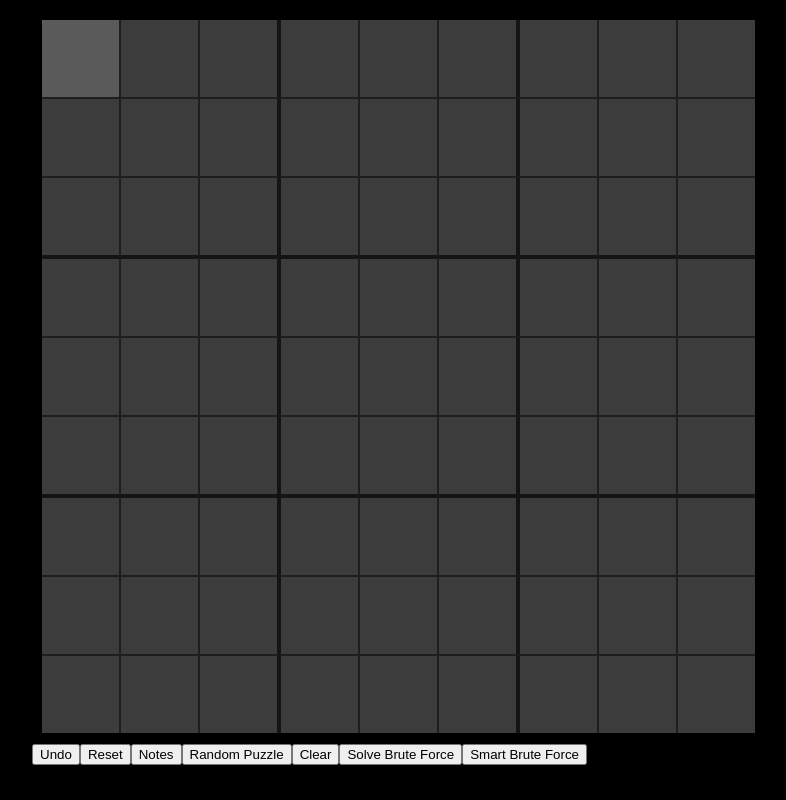
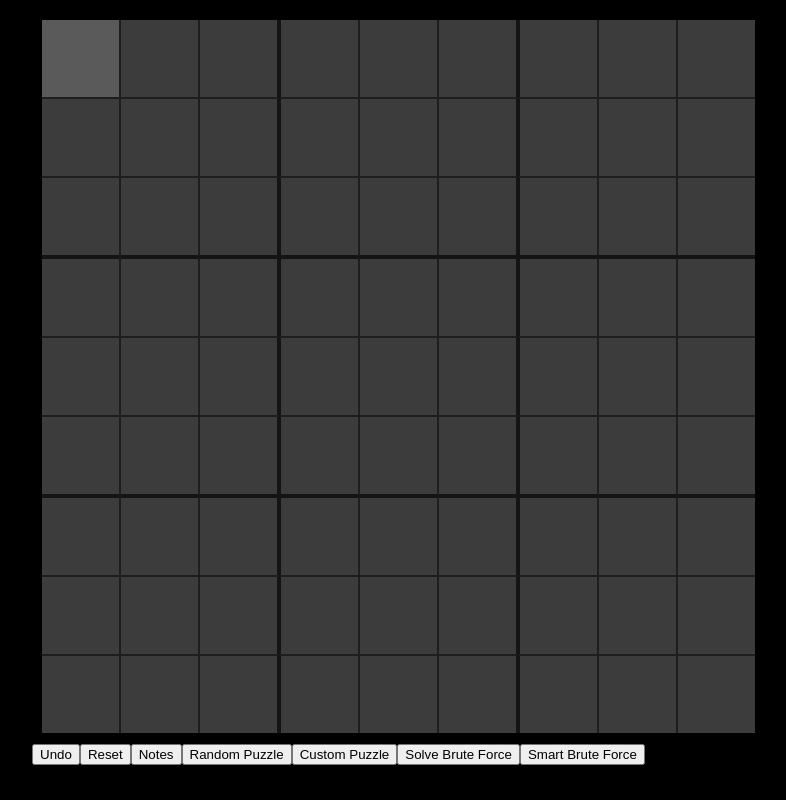
Before and after one commit to masonh22/sudoku, a React (Create React App) app: page / in a window 1280 px wide. Shown: the whole page, without its empty margins (288-1074 px from the left). Built offline with nearby package versions, Linux system fonts and the light colour scheme; no server answers; the database is empty.

Commit message:
small changes

```diff
--- a/src/App.js
+++ b/src/App.js
@@ -387,7 +387,7 @@ class Game extends React.Component {
           <button
             className="clear"
             onClick={() => this.clear()}>
-            Clear
+            Custom Puzzle
         </button>
           <button
             className="solvebf"
```
Also changed, not shown: 2 other files (tests, documents, lock files or other folders).
